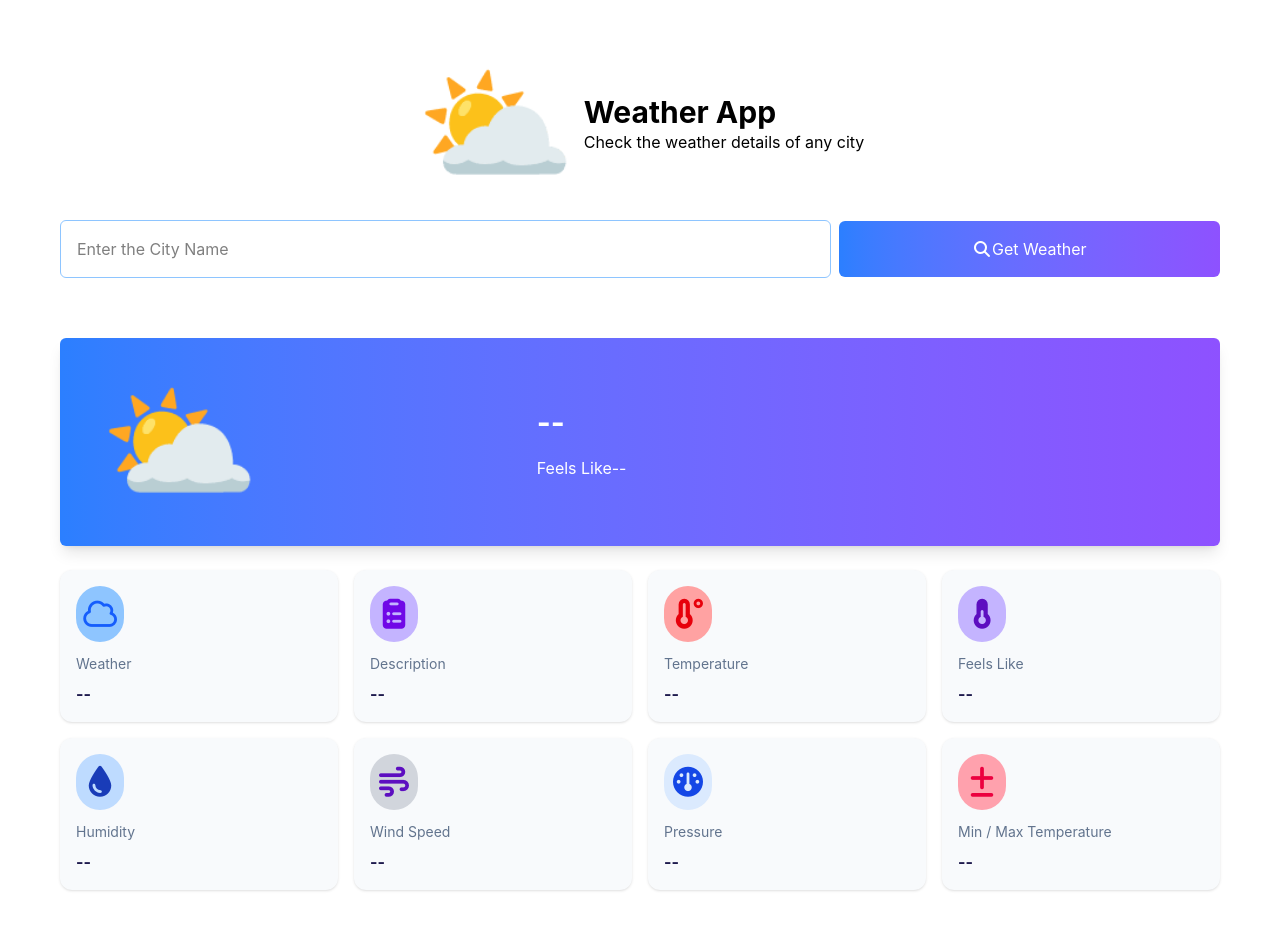
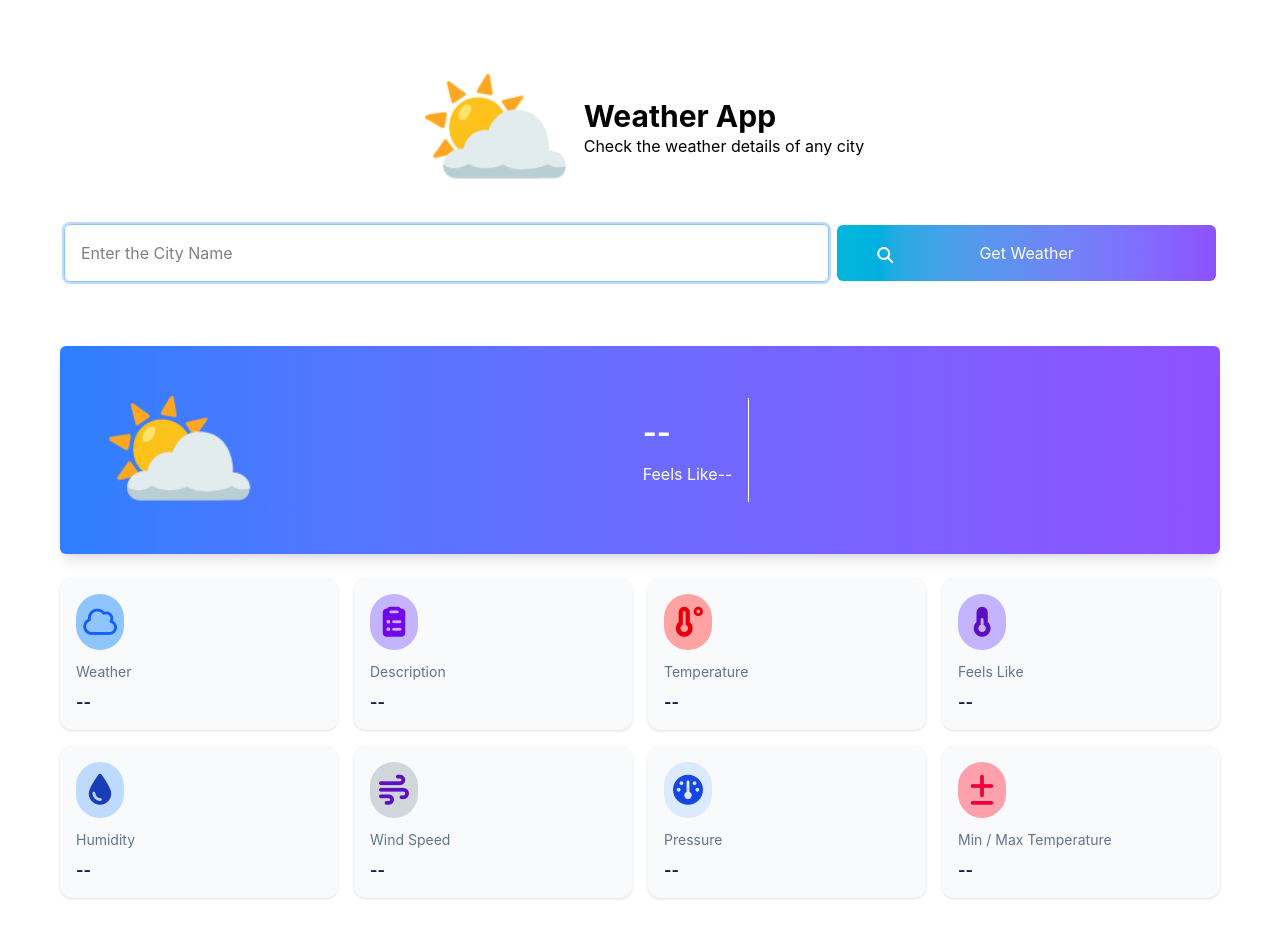
Before and after one commit to akilank-tech/Weather-App-React, a React (Vite) app: page / in a window 1280 px wide. Built offline with nearby package versions, Linux system fonts and the light colour scheme.

Commit message:
update the file

```diff
--- a/package.json
+++ b/package.json
@@ -12,6 +12,7 @@
   "dependencies": {
     "@tailwindcss/vite": "^4.3.3",
     "axios": "^1.20.0",
+    "lucide-react": "^1.57.0",
     "react": "^19.2.8",
     "react-dom": "^19.2.8",
     "react-icons": "^5.7.0",
--- a/src/components/weathersearch.jsx
+++ b/src/components/weathersearch.jsx
@@ -1,5 +1,6 @@
-import { useState, useContext } from "react";
+import { useContext } from "react";
 import { WeatherContext } from "../context/weathercontext";
+import { Search } from "lucide-react";
 import axios from "axios";
 const WeatherSearch = () => {
     const { city, setCity, setWeather, setDesc, setTemp, setFeelsLike, setHumidity, setPressure, setWindSpeed, setMinTemp, setMaxTemp } = useContext(WeatherContext);
@@ -26,7 +27,7 @@ const WeatherSearch = () => {
     }
 
     return (
-        <div className="p-3 sm:p-10 md:p-15">
+        <div className="p-3 sm:p-10 md:p-16">
             <header className="flex justify-center items-center gap-2 mb-8">
                 <h1 className="text-5xl sm:text-9xl">⛅</h1>
                 <div>
@@ -34,9 +35,13 @@ const WeatherSearch = () => {
                     <p className="text-xs sm:text-base">Check the weather details of any city</p>
                 </div>
             </header>
-            <div className="grid grid-cols-3 justify-between items-center gap-2">
-                <input className="border border-1 text-xs col-span-2 border-blue-300 rounded-md p-2 sm:p-4 sm:text-base" value={city} type="text" placeholder="Enter the City Name" required onChange={handleCity} />
-                <button className="cursor-pointer bg-gradient-to-r from-blue-500 to-violet-500 text-xs text-white p-2 rounded-md sm:p-4 sm:text-base" onClick={handleWeather}><i class="fa-solid fa-magnifying-glass"></i>Get Weather</button>
+            <div className="grid grid-cols-3 justify-between items-center gap-2 relative">
+                <input className="border border-1 ring-blue-200 ring-2 focus:outline-none focus:border-blue-500 focus:border-2 focus:ring-2 focus:ring-blue-200 text-xs col-span-2 border-blue-300 rounded-md p-2 sm:p-4 sm:text-base" value={city} type="text" placeholder="Enter the City Name" required onChange={handleCity}/>
+                <button className="relative cursor-pointer focus:outline-none bg-gradient-to-r from-cyan-500 to-violet-500 text-xs text-white p-2 rounded-md sm:p-4 sm:text-base" onClick={handleWeather}>
+                    <i className="fa-solid fa-magnifying-glass absolute left-[4%] top-[50%] sm:left-[10%] -translate-y-1.5 z-10 text-white text-xs sm:text-base"></i>
+                    <span className="block text-center">Get Weather</span>
+                </button>
+
             </div>
         </div>
     )
--- a/src/components/weathersummary.jsx
+++ b/src/components/weathersummary.jsx
@@ -6,14 +6,16 @@ const WeatherSummary = ()=>{
         <div className="px-3 sm:px-10 md:px-15">
             <div className="p-5 sm:p-10 flex justify-between items-center rounded-md shadow-lg bg-gradient-to-r from-blue-500 to-violet-500 text-white">
                 <h1 className="text-5xl sm:text-9xl text-center">⛅</h1>
-                <div className="flex flex-col items-left justify-center">
-                    <h2 className="text-xl font-bold sm:text-3xl mb-2 sm:mb-4">{temp? `${temp}°C`:"--"}</h2>
+                <div className="flex gap-16">
+                    <div className="flex flex-col items-left justify-center border-r-1 border-r-white p-4">
+                    <h2 className="text-xl font-bold sm:text-3xl mb-2 sm:mb-3">{temp? `${temp}°C`:"--"}</h2>
                     <p className="text-xs sm:text-base">Feels Like{feelsLike?`${feelsLike}°C`:"--" }</p>
                 </div>
                 <div className="flex flex-col items-left justify-center">
-                    <h3 className="text-xl font-bold sm:text-3xl mb-2 sm:mb-4">{city}</h3>
-                    <p className="text-xs sm:text-base mb-2 sm:mb-4">{desc}</p>
+                    <h3 className="text-xl font-bold sm:text-3xl mb-2 sm:mb-3">{city}</h3>
+                    <p className="text-xs sm:text-base mb-2 sm:mb-3">{desc}</p>
                     <p className="text-xs sm:text-base">{weather}</p>
+                </div>
                 </div>
                 <div></div>
             </div>
```
Also changed, not shown: 1 other file (tests, documents, lock files or other folders).
